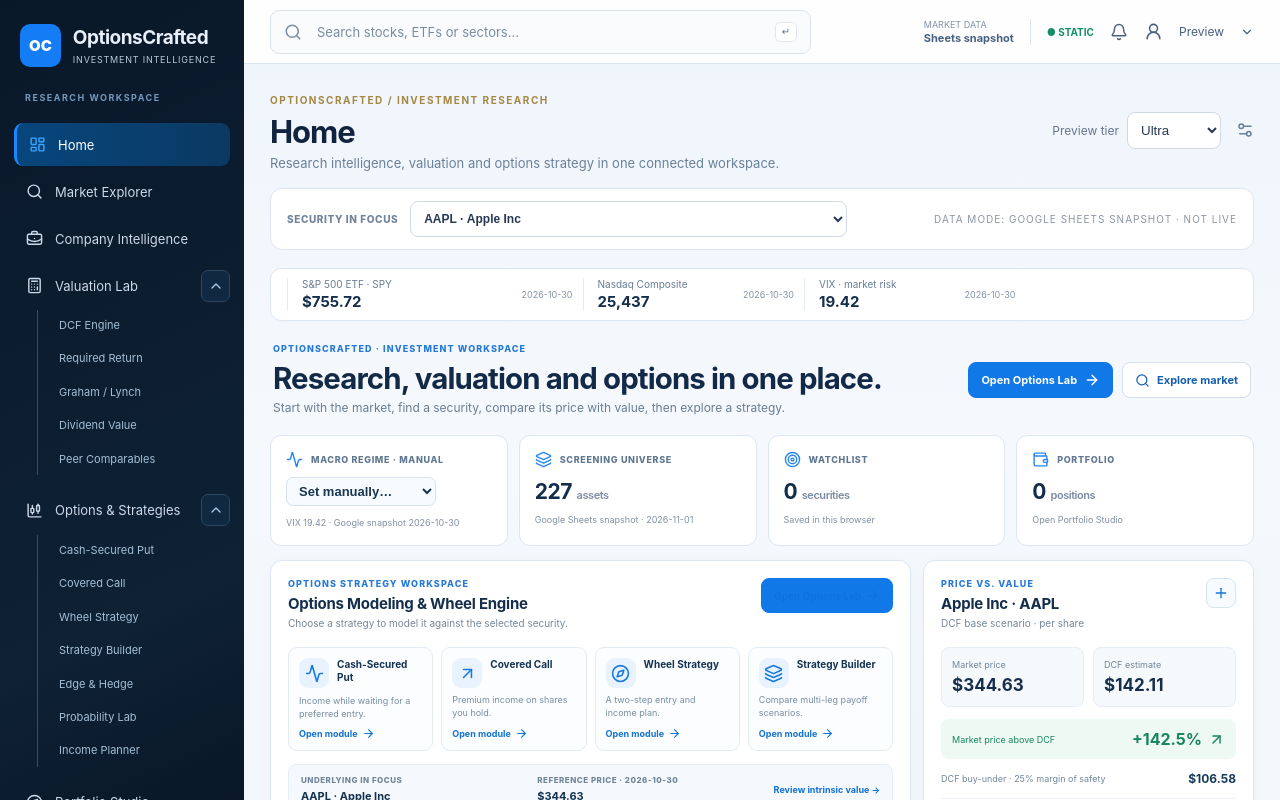
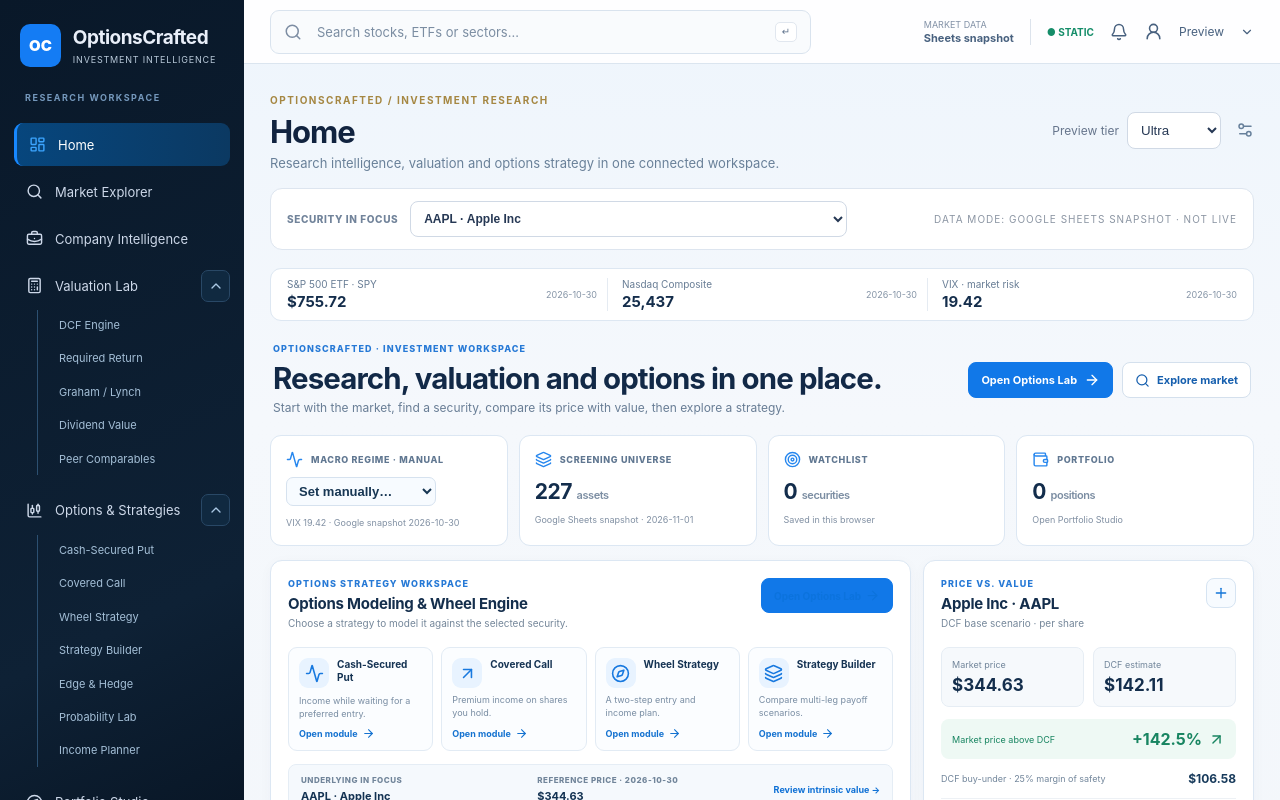
Before and after one commit to piergiorgiorocchini-maker/optioncrafted-tools-demo, a React (Vite) app in the folder platform-app/: page /#/ in a window 1280 px wide. Shown: the top 800 px of the page. Built offline with nearby package versions, Linux system fonts and the light colour scheme.

Commit message:
Remove duplicate snapshot banner styling

```diff
--- a/platform-app/src/components/home-dashboard.css
+++ b/platform-app/src/components/home-dashboard.css
@@ -1,8 +1,7 @@
 .home-dashboard{grid-column:1/-1;width:100%;min-width:0;display:grid;gap:14px}
-.home-market-tape{display:grid;grid-template-columns:minmax(220px,1.35fr) repeat(3,minmax(140px,1fr));align-items:center;background:#fff;border:1px solid #dde7f2;border-radius:11px;padding:9px 16px;gap:10px}
-.home-tape-label{display:flex;align-items:center;gap:8px;color:#237bdd;font-size:10px;font-weight:800;letter-spacing:.7px}.home-tape-label small{font-size:10px;color:#7c8ca0;font-weight:500;letter-spacing:0;margin-left:4px}
+.home-market-tape{display:grid;grid-template-columns:repeat(3,minmax(0,1fr));align-items:center;background:#fff;border:1px solid #dde7f2;border-radius:11px;padding:9px 16px;gap:10px}
 .home-market-quote{display:grid;grid-template-columns:1fr auto;gap:2px 9px;border-left:1px solid #e5ebf2;padding-left:14px;min-width:0}
-.home-market-quote span{font-size:10px;color:#687d95}.home-market-quote strong{grid-column:1;font-size:15px;color:#152e4c}.home-market-quote small{grid-column:2;grid-row:1/3;align-self:center;font-size:9px;color:#8594a6}
+.home-market-quote:first-child{border-left:0;padding-left:0}.home-market-quote span{font-size:10px;color:#687d95}.home-market-quote strong{grid-column:1;font-size:15px;color:#152e4c}.home-market-quote small{grid-column:2;grid-row:1/3;align-self:center;font-size:9px;color:#8594a6}
 .home-welcome{display:flex;justify-content:space-between;align-items:center;gap:22px;padding:8px 3px 4px}
 .home-eyebrow{display:block;color:#2679d6;font-size:9px;font-weight:850;letter-spacing:1.1px}
 .home-welcome h2{font-size:clamp(24px,2.3vw,33px);letter-spacing:-.9px;color:#122947;margin:7px 0 4px;line-height:1.16}
@@ -55,6 +54,6 @@
 .home-portfolio-summary strong{font-size:20px;color:#153c61}.home-portfolio-summary span{font-size:9px;color:#788ba0}.home-portfolio-summary b{grid-column:2;font-size:9px;color:#2470b6}
 .home-research-links{display:grid;gap:0}.home-research-links a{display:flex;align-items:center;justify-content:space-between;gap:6px;padding:9px 0;border-top:1px solid #edf1f5;color:#176fc7;font-size:9px;font-weight:700;text-decoration:none}
 .home-footer{display:flex;align-items:center;gap:6px;color:#8a98a8;font-size:9px;padding:0 2px}
-@media(max-width:1150px){.home-market-tape{grid-template-columns:1fr 1fr}.home-tape-label{grid-column:1/-1}.home-market-quote:nth-of-type(2){border-left:0;padding-left:0}.home-feature-grid{grid-template-columns:1fr 1fr}.home-lower-grid{grid-template-columns:1fr 1fr}.home-lower-grid>.home-watchlist-card{grid-column:1/-1}}
+@media(max-width:1150px){.home-market-tape{grid-template-columns:repeat(3,minmax(0,1fr))}.home-feature-grid{grid-template-columns:1fr 1fr}.home-lower-grid{grid-template-columns:1fr 1fr}.home-lower-grid>.home-watchlist-card{grid-column:1/-1}}
 @media(max-width:800px){.home-welcome{align-items:flex-start;flex-direction:column}.home-welcome-actions{justify-content:flex-start}.home-feature-grid{grid-template-columns:1fr}.home-kpis{grid-template-columns:repeat(2,minmax(0,1fr))}.home-lower-grid{grid-template-columns:1fr 1fr}}
 @media(max-width:560px){.home-market-tape{grid-template-columns:1fr 1fr;padding:9px 11px}.home-market-quote{padding-left:7px}.home-kpis,.home-lower-grid{grid-template-columns:1fr}.home-lower-grid>.home-watchlist-card{grid-column:auto}.home-strategy-grid{grid-template-columns:repeat(2,minmax(0,1fr))}.home-underlying{grid-template-columns:1fr 1fr}.home-underlying>a{grid-column:1/-1}}
```
